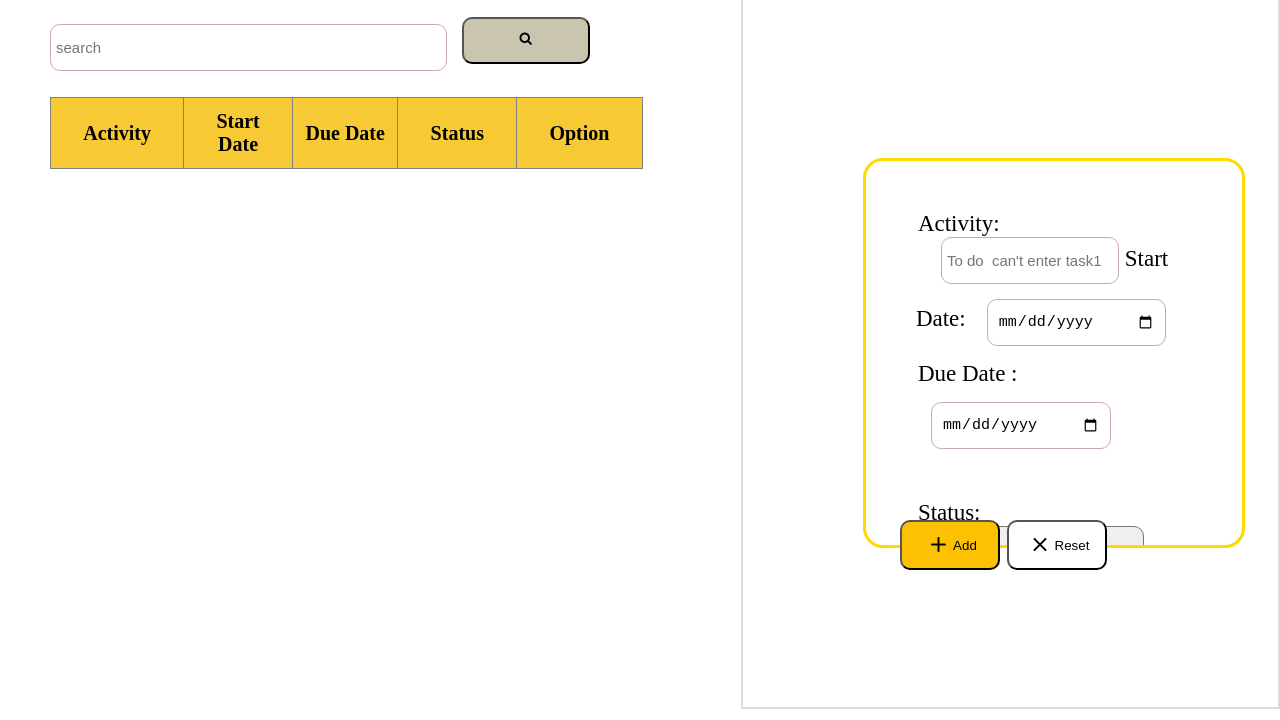
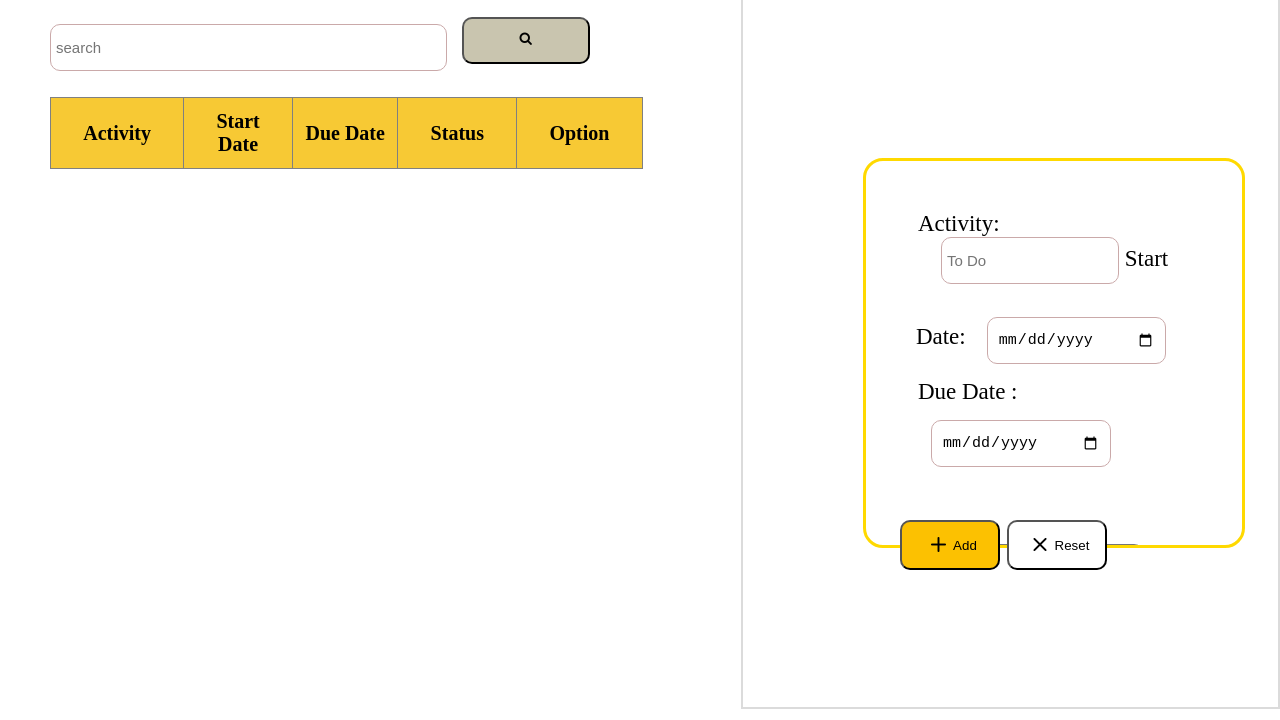
Before and after one commit to Shivani8693/To-Do-List-With-validation, a plain HTML site: page TO DO LAST TASK/index.html in a window 1280 px wide. Shown: the part 80-800 px from the top of the page. Drawn offline with nearby package versions, Linux system fonts and the light colour scheme.

Commit message:
index.html

```diff
--- a/TO DO LAST TASK/index.html
+++ b/TO DO LAST TASK/index.html
@@ -46,14 +46,15 @@
     <div class="container2">
         <form class="Form" onsubmit="event.preventDefault()">
             <label>Activity:</label>
-            <input id="activity" type="text" placeholder="To do  can't enter task1" required>
+            <input id="activity" type="text" placeholder="To Do" required>
+            <span id="text3">Already Added</span>
             <label>Start Date:</label>
             <input id="start_date"class="date" type="date" placeholder="Start date" required>
             <label>Due Date :</label>
             <input id="due_date"class="date" type="date" placeholder="Due date" required>
             <span id="text2">Due date can't be before start date</span>
             <label>Status:</label>
-            <select id="Status"  required>
+            <select id="Status"required>
                 <option value="">Status</option>
                 <option iD="ns" >NotStarted</option>
                 <option id="s" >Started</option>
```
